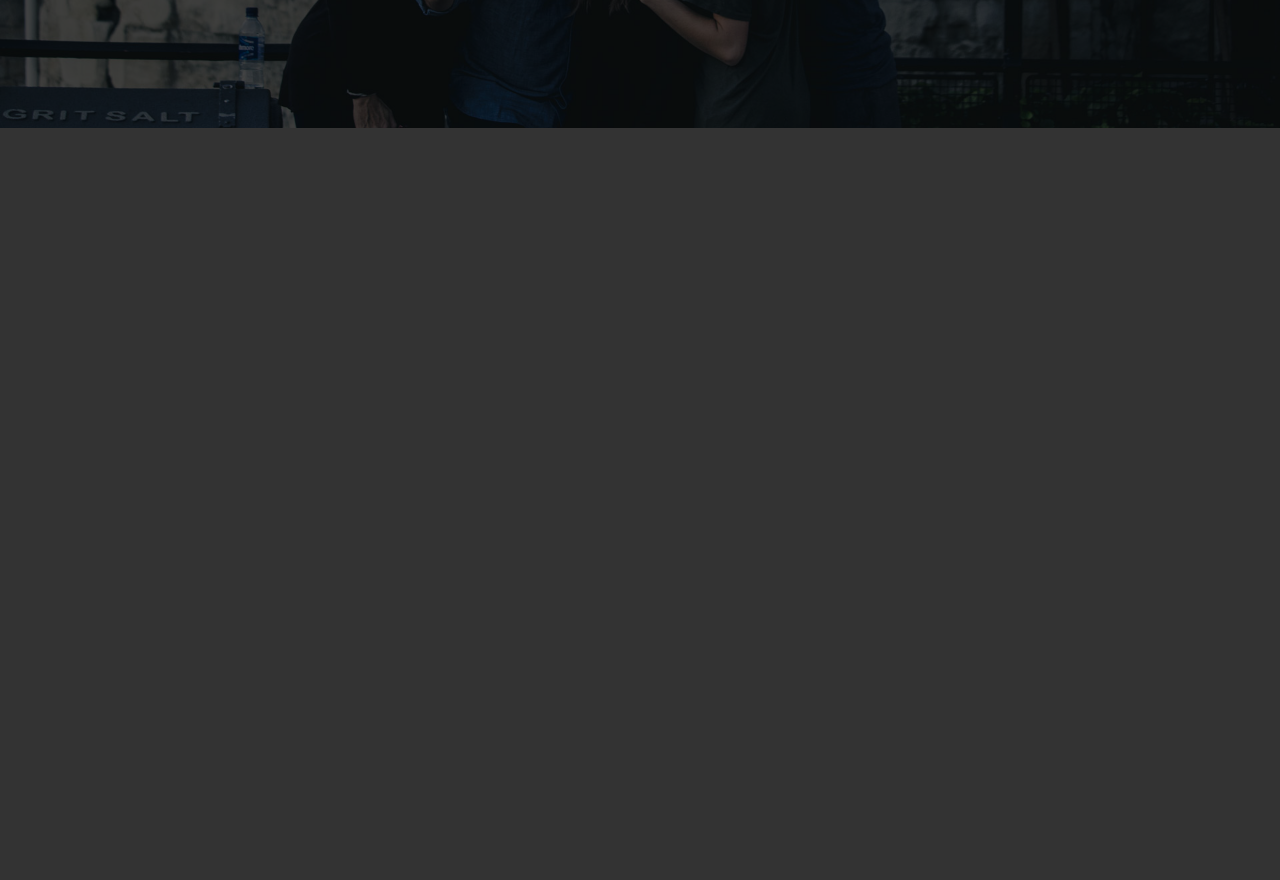
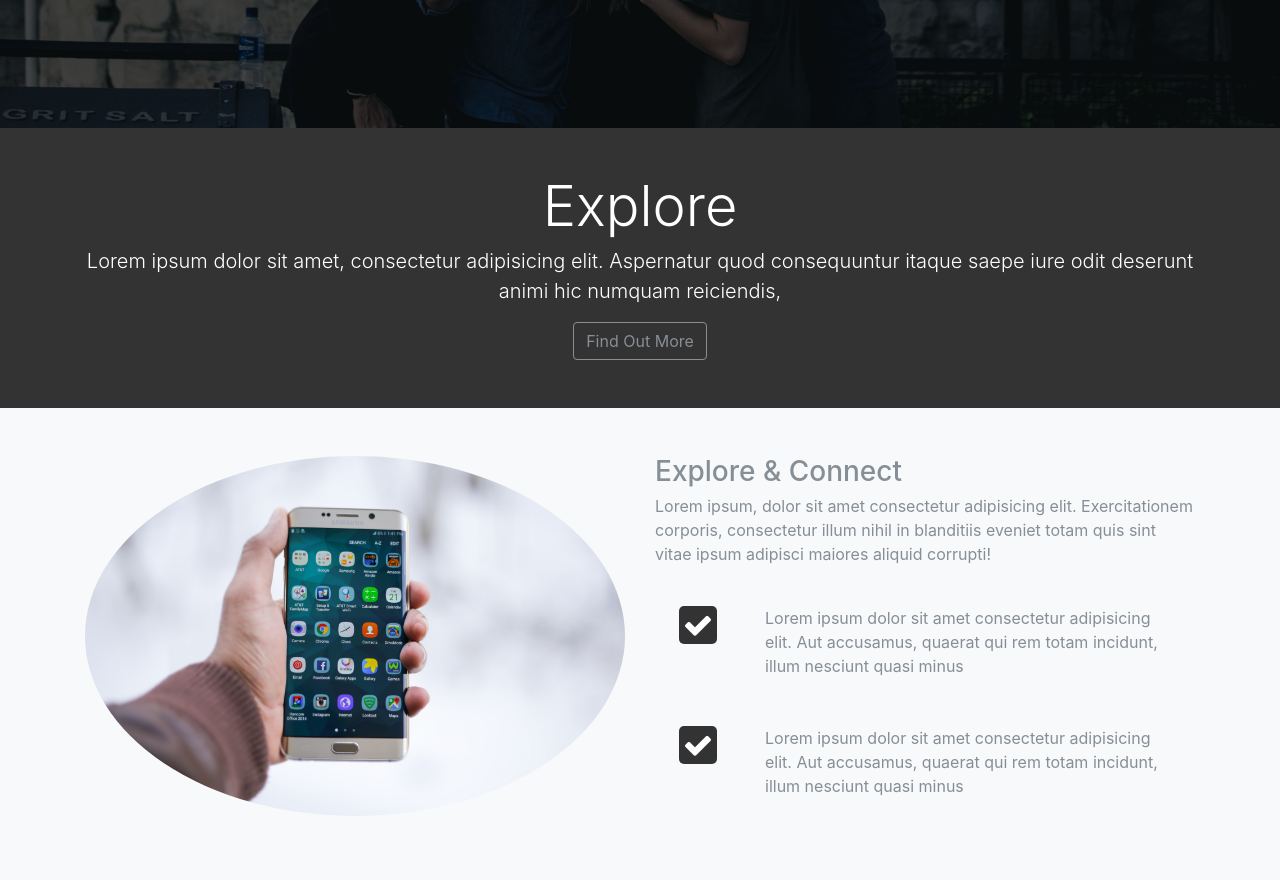
Before and after one commit to csevere/Company_SocialTheme, a website: page src/index.html in a window 1280 px wide. Shown: the part 572-1452 px from the top of the page. Before the commit the page ends 800 px from the top, so only its background shows below. Drawn offline with Linux system fonts and the light colour scheme.

Commit message:
completed explore section

```diff
--- a/src/index.html
+++ b/src/index.html
@@ -121,6 +121,73 @@
         </div>
     </header>
 
+    <!-- EXPLORE HEAD -->
+
+    <section id="explore-head-section">
+        <div class="container">
+            <div class="row">
+                <div class="col text-center">
+                    <div class="py-5">
+                        <h1 class="display-4">Explore</h1>
+                        <p class="lead">
+                            Lorem ipsum dolor sit amet, consectetur
+                            adipisicing elit. Aspernatur quod consequuntur
+                            itaque saepe iure odit deserunt animi hic numquam
+                            reiciendis,
+                        </p>
+                        <a href="#" class="btn btn-outline-secondary">Find Out More</a>
+                    </div>
+
+                </div>
+            </div>
+        </div>
+    </section>
+
+    <!-- EXPLORE HEAD -->
+
+    <section id="explore-section" class = "bg-light text-muted py-5">
+        <div class="container">
+            <div class="row">
+                <div class="col-md-6">
+                    <!-- img fluid keeps it in its container -->
+                    <img class = "img-fluid mb-3 rounded-circle"
+                    src="img/explore-section1.jpg" alt="">
+                </div>
+
+                <div class="col-md-6">
+                    <h3>Explore & Connect</h3>
+                    <p>Lorem ipsum, dolor sit amet consectetur adipisicing elit.
+                        Exercitationem corporis, consectetur illum nihil in
+                        blanditiis eveniet totam quis sint vitae ipsum adipisci
+                        maiores aliquid corrupti!
+                    </p>
+
+                    <div class="d-flex flex-row">
+                        <div class = "p-4 align-self-start">
+                            <i class="fa fa-check"></i>
+                        </div>
+                        <div class = "p-4 align-self-end">
+                            Lorem ipsum dolor sit amet consectetur
+                            adipisicing elit. Aut accusamus, quaerat qui
+                            rem totam incidunt, illum nesciunt quasi minus
+                        </div>
+                    </div>
+
+                    <div class="d-flex flex-row">
+                        <div class = "p-4 align-self-start">
+                            <i class="fa fa-check"></i>
+                        </div>
+                        <div class = "p-4 align-self-end">
+                            Lorem ipsum dolor sit amet consectetur
+                            adipisicing elit. Aut accusamus, quaerat qui
+                            rem totam incidunt, illum nesciunt quasi minus
+                        </div>
+                    </div>
+                </div>
+            </div>
+        </div>
+    </section>
+
 
     <script src = "js/jquery.min.js"></script>
     <script src = "js/popper.min.js"></script>
--- a/src/scss/style.scss
+++ b/src/scss/style.scss
@@ -2,7 +2,7 @@ $bg-color: #333;
 $font-color: #fff;
 $primary-color: #008ed6;
 $dark-overlay: rgba(0, 0, 0, 0.7);
-$font-size: 30px;
+$icon-size: 30px;
 
 body{
     background: $bg-color;
@@ -42,6 +42,16 @@ body{
         background: #fff;
         padding: 4px;
         border-radius: 5px;
-        font-size: $font-size;
+        font-size: $icon-size;
     }
 }
+
+#explore-section{
+    .fa{
+        color: #fff;
+        background: #333;
+        padding: 4px;
+        border-radius: 5px;
+        font-size: $icon-size;
+    }
+}
```
Also changed, not shown: src/css/style.css, src/img/explore-section1.jpg (added).
